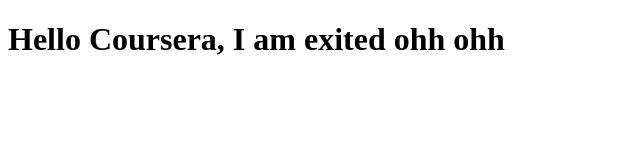
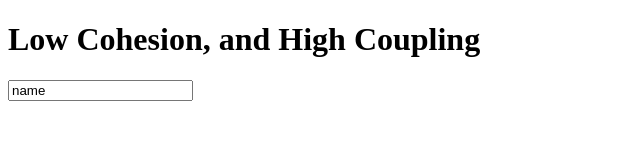
Before and after one commit to ganeshhulyal1999/coursera-test, a plain HTML site: page index.html in a window 1280 px wide. Shown: the whole page, without its empty margins (0-640 px from the left). Drawn offline with Linux system fonts and the light colour scheme.

Commit message:
Another Commit

```diff
--- a/index.html
+++ b/index.html
@@ -5,6 +5,10 @@
     <title>Hello Coursera</title>
   </head>
   <body>
-      <h1>Hello Coursera, I am exited ohh ohh</h1>
+      <h1>Low Cohesion, and High Coupling</h1>
+      <div id="nameCalculator">
+          <input type="text" name="" value="name">
+      </div?>
+      <div id="output"></div>
   </body>
 </html>
```
